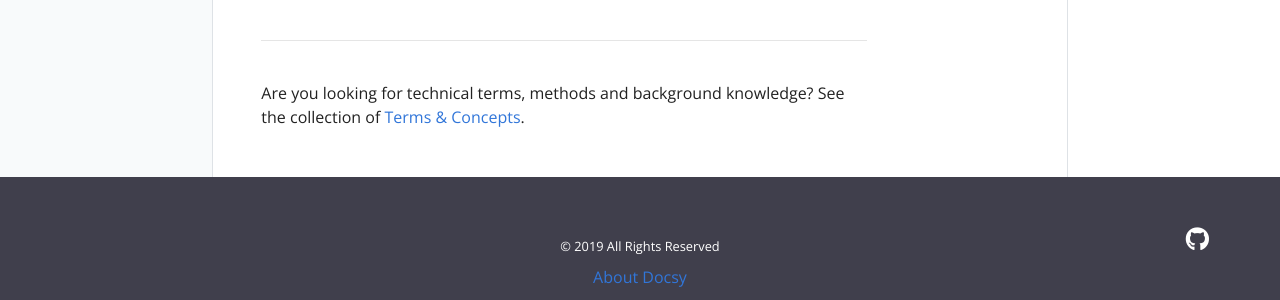
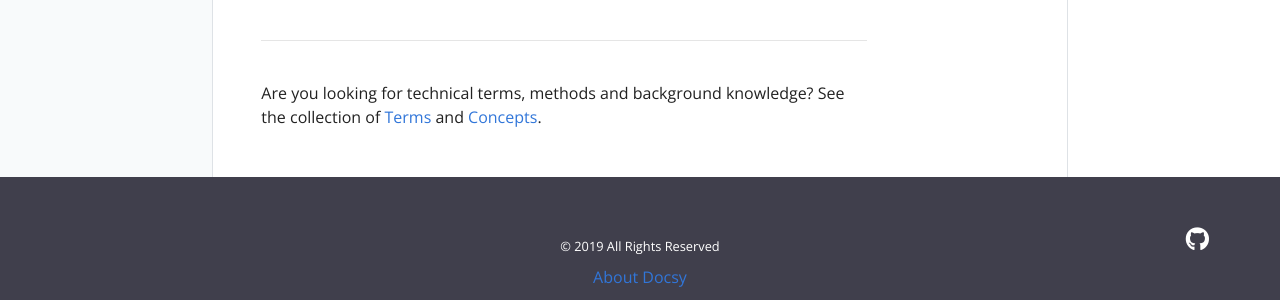
Before and after one commit to visualengineers/sci-knowledge-base, a Jekyll site: the page built from pages/best-practices.md, in a window 1280 px wide and 900 px high, scrolled down 1624 px. Shown: the part 573-873 px from the top of the window. Built offline with Jekyll 4.4.1, drawn with Linux system fonts in a browser that asks for light colours.

Commit message:
broken link fixes

```diff
--- a/pages/best-practices.md
+++ b/pages/best-practices.md
@@ -38,4 +38,4 @@ Read about a specific challenge and why it is important and what ways you have t
 </div>
 
 <br>
-<p>Are you looking for technical terms, methods and background knowledge? See the collection of <a href="{{site.baseurl}}/terms-and-concepts">Terms & Concepts</a>.</p>
+<p>Are you looking for technical terms, methods and background knowledge? See the collection of <a href="{{site.baseurl}}/terms">Terms</a> and <a href="{{site.baseurl}}/concepts">Concepts</a>.</p>
```
Also changed, not shown: 4 other files.
